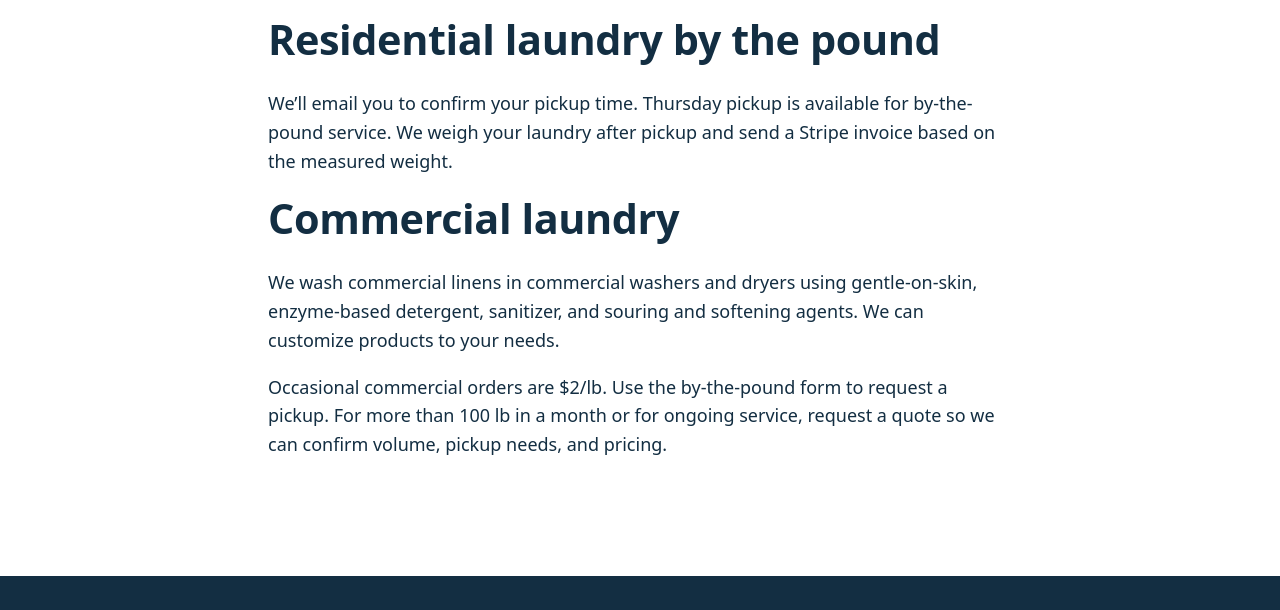
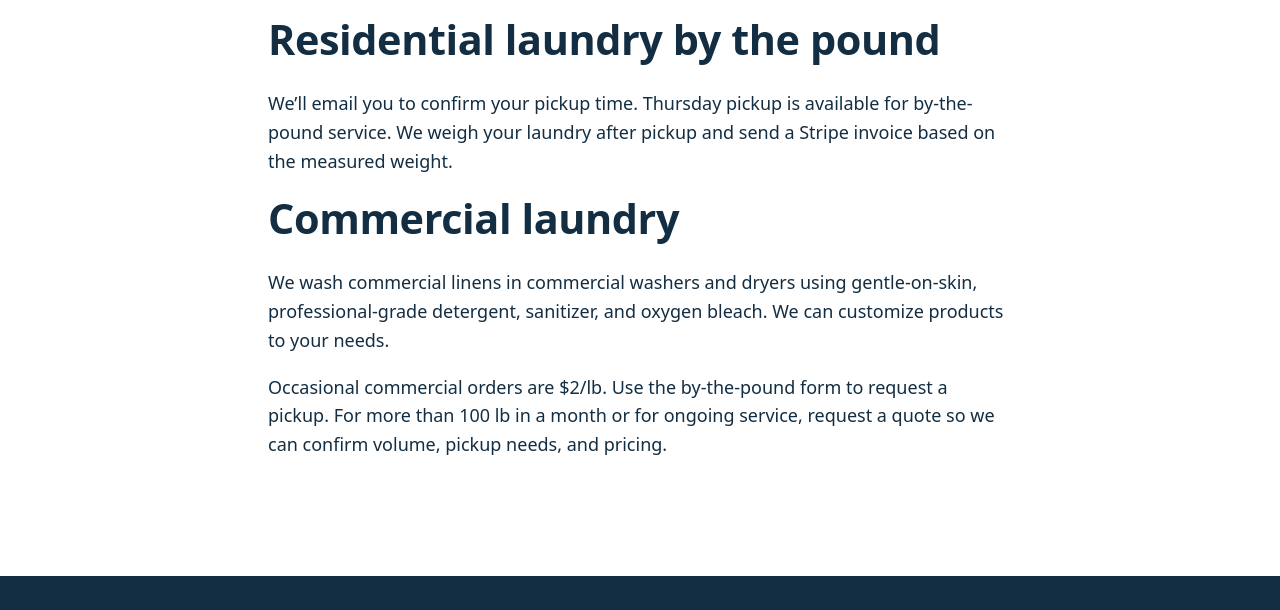
Before and after one commit to sarahtroup/laundry-caddie, a plain HTML site: page care-standards-draft.html in a window 1280 px wide. Shown: the part 991-1601 px from the top of the page. Drawn offline with Linux system fonts and the light colour scheme.

Commit message:
Update commercial laundry care products

```diff
--- a/care-standards-draft.html
+++ b/care-standards-draft.html
@@ -40,7 +40,7 @@
         <p>We’ll email you to confirm your pickup time. Thursday pickup is available for by-the-pound service. We weigh your laundry after pickup and send a Stripe invoice based on the measured weight.</p>
 
         <h2 id="commercial">Commercial laundry</h2>
-        <p>We wash commercial linens in commercial washers and dryers using gentle-on-skin, enzyme-based detergent, sanitizer, and souring and softening agents. We can customize products to your needs.</p>
+        <p>We wash commercial linens in commercial washers and dryers using gentle-on-skin, professional-grade detergent, sanitizer, and oxygen bleach. We can customize products to your needs.</p>
         <p>Occasional commercial orders are $2/lb. Use the by-the-pound form to request a pickup. For more than 100 lb in a month or for ongoing service, request a quote so we can confirm volume, pickup needs, and pricing.</p>
       </div>
     </section>
```
